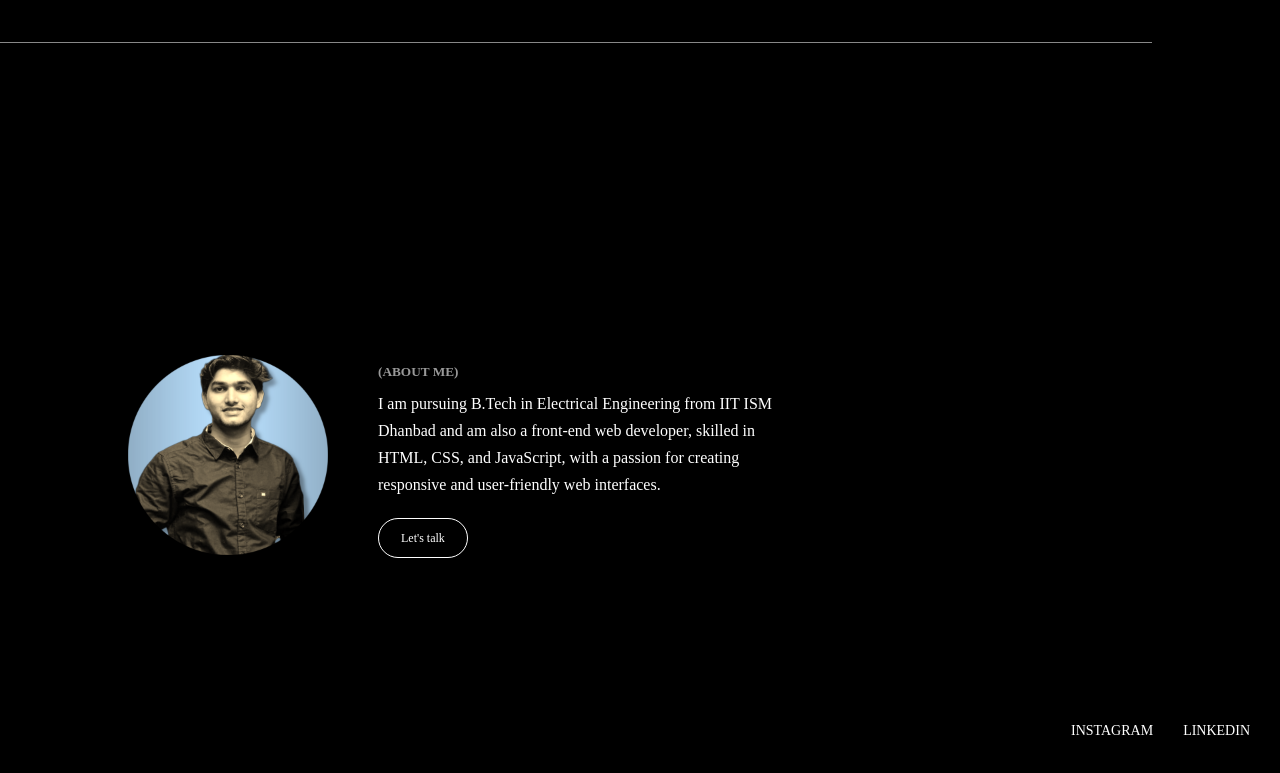
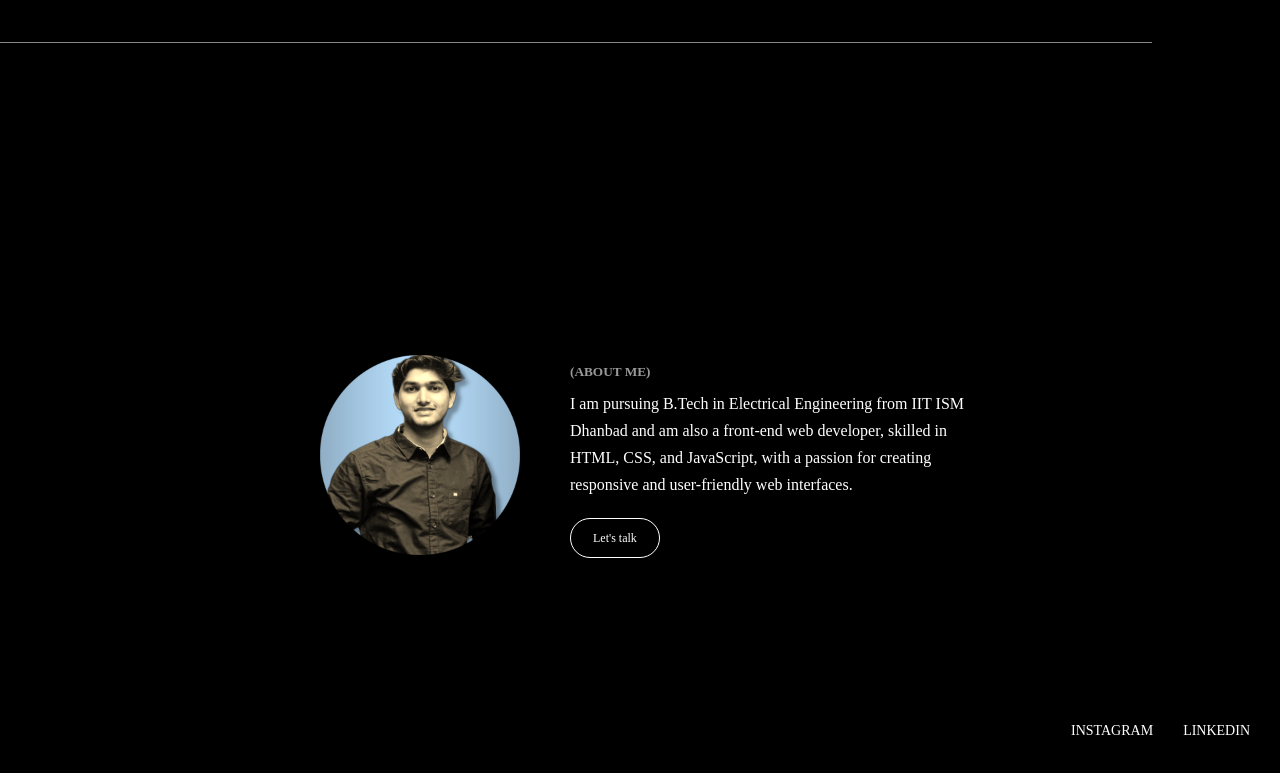
Before and after one commit to harsh8601/Portfolio, a plain HTML site: page index.html in a window 1280 px wide. Shown: the part 1473-2246 px from the top of the page. Drawn offline with nearby package versions, Linux system fonts and the light colour scheme; a script that the page names is missing.

Commit message:
Update style.css

```diff
--- a/style.css
+++ b/style.css
@@ -188,7 +188,7 @@ html, body {
     gap: 50px;
     color: #fff;
     padding: 10vw 10vw;
-    padding-left: 10vw;
+    padding-left: 25vw;
 
     width: 100%;
     margin-top: 100px;
```
